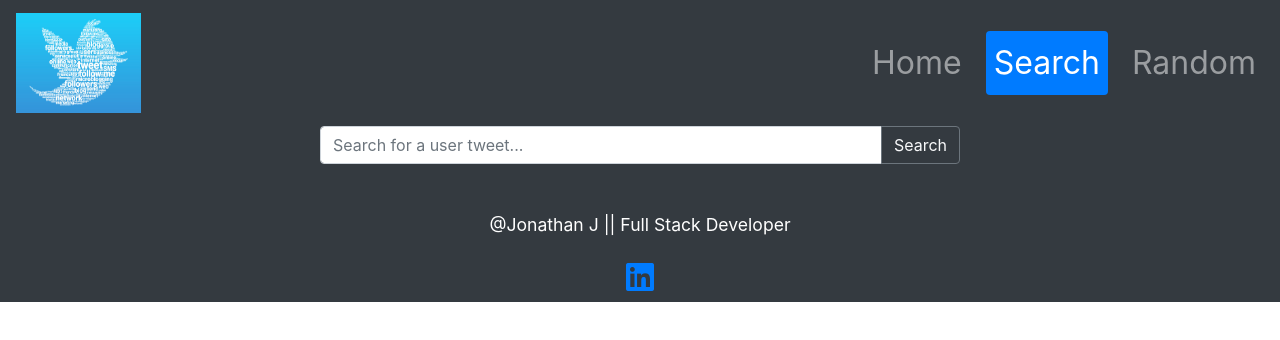
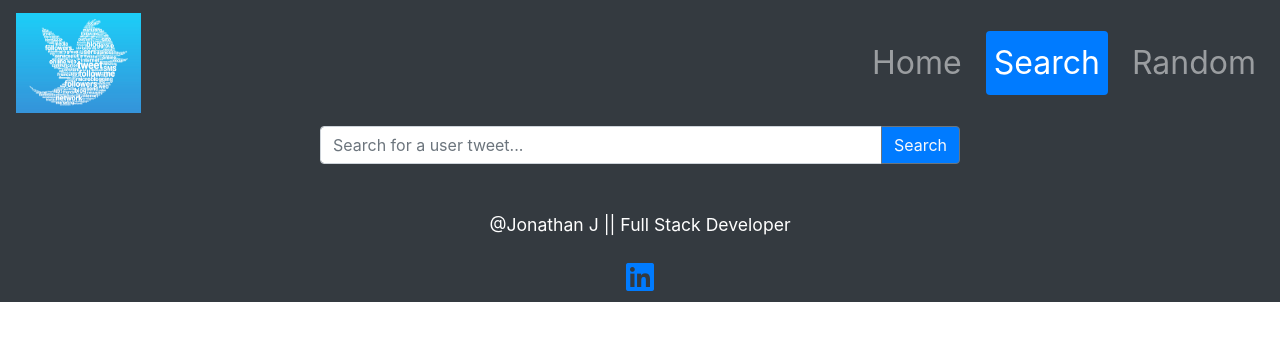
Before and after one commit to jonathanj101/Twitter-Showcase-App, a React (Create React App) app in the folder front-end/: page /search in a window 1280 px wide. Shown: the top 340 px of the page. Built offline with nearby package versions, Linux system fonts and the light colour scheme.

Commit message:
Search component ready to worrk as expected
Search component ready to worrk as expected

```diff
--- a/front-end/src/pages/Search.js
+++ b/front-end/src/pages/Search.js
@@ -1,8 +1,12 @@
 import React, { useState } from 'react'
 
-const SearchComponent = (props) => {
-    console.log(props)
+const SearchComponent = ({ getUserText }) => {
+    // console.log(props)
     const [text, getText] = useState('')
+
+    function clearState() {
+        getText("")
+    }
 
     function getValueInput(e) {
         const { value } = e.target
@@ -21,8 +25,11 @@ const SearchComponent = (props) => {
                     placeholder="Search for a user tweet..." />
                 <div className="input-group-append">
                     <button
-                        onClick={() => props.getUserText(text)}
-                        className="btn btn-outline-secondary bg-dark text-light" type="button">
+                        onClick={() => {
+                            getUserText(text)
+                            clearState()
+                        }}
+                        className="btn btn-outline-secondary bg-primary text-light" type="button">
                         Search
                     </button>
                 </div>
```
